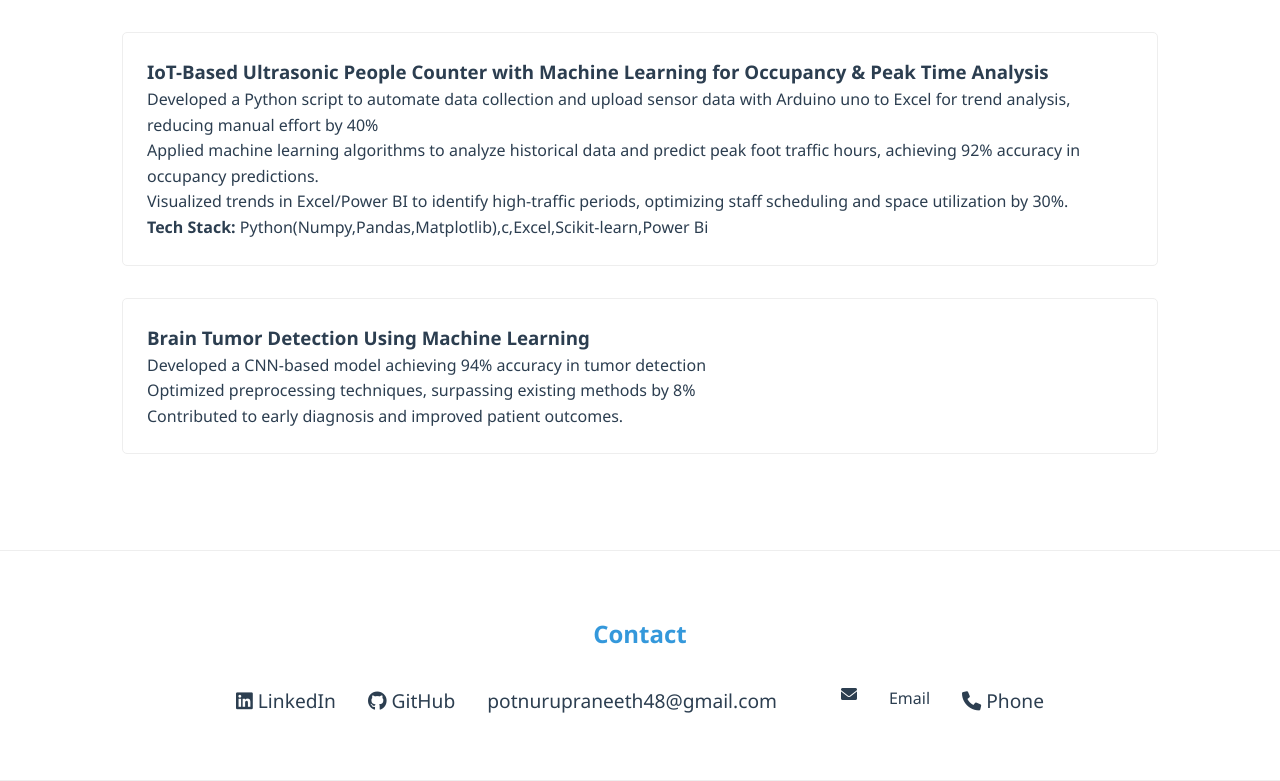
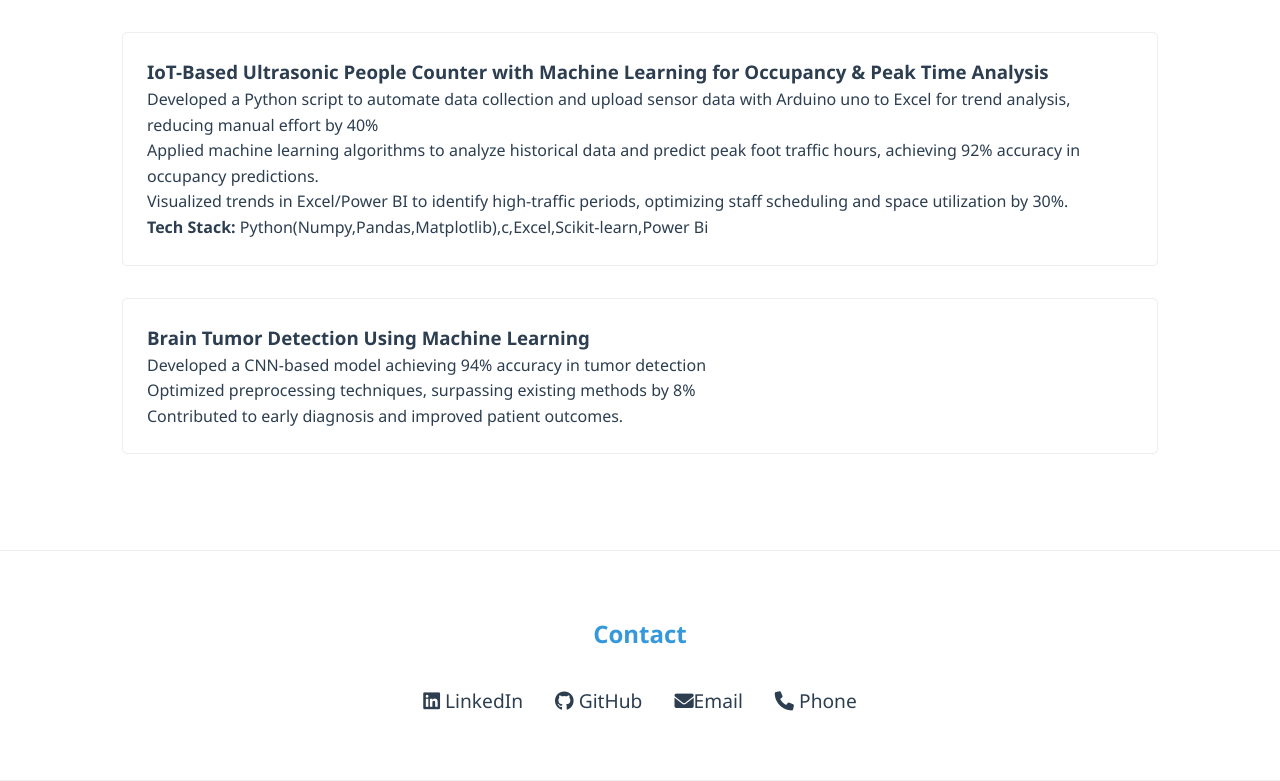
Before and after one commit to PotnuruPraneeth/netlify, a plain HTML site: page index.html in a window 1280 px wide. Shown: the part 2012-2793 px from the top of the page. Drawn offline with Linux system fonts and the light colour scheme.

Commit message:
Update index.html

```diff
--- a/index.html
+++ b/index.html
@@ -217,8 +217,8 @@ Proven ability to transform raw data into actionable insights through 4+ academi
                 <a href="https://github.com/PotnuruPraneeth" target="_blank">
                     <i class="fab fa-github"></i> GitHub
                 </a>
-              <a href="mailto:potnurupraneeth48@gmail.com">potnurupraneeth48@gmail.com</a><br>
-                    <i class="fas fa-envelope"></i> Email
+              <a href="mailto:potnurupraneeth48@gmail.com" target="_blank">
+                    <i class="fas fa-envelope"></i>Email
                 </a>
                 <a href="tel:+918247641247" target="_blank">
              <i class="fas fa-phone"></i> Phone
```
